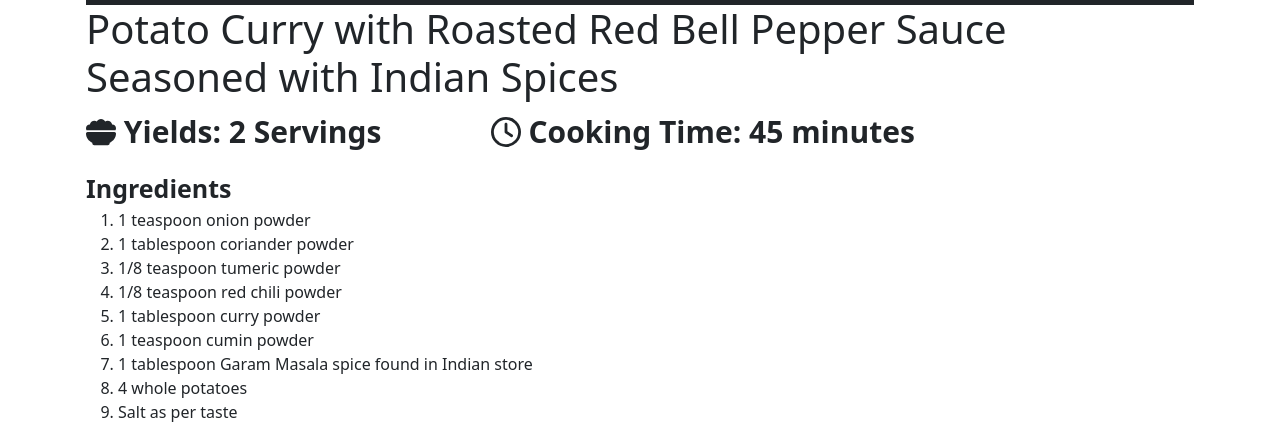
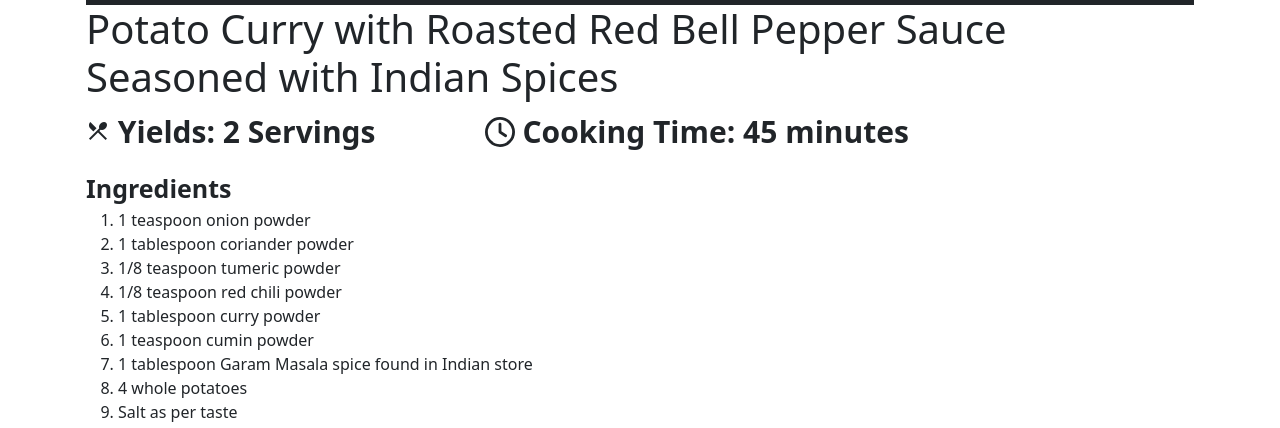
Before and after one commit to riteshkarwa/FearlessVegetarian, a React app: page /potatocapsicum in a window 1280 px wide. Shown: the part 367-795 px from the top of the page. Built offline with nearby package versions, Linux system fonts and the light colour scheme.

Commit message:
Add files via upload

```diff
--- a/src/Peanutsd.js
+++ b/src/Peanutsd.js
@@ -3,9 +3,6 @@ import Image from 'react-bootstrap/Image';
 import MediaQuery from 'react-responsive';
 import { FontAwesomeIcon } from '@fortawesome/react-fontawesome';
 import { faClock } from '@fortawesome/free-regular-svg-icons';
-import { faBowlFood } from '@fortawesome/free-solid-svg-icons';
-
-
 
 class Peanutsd extends Component {
     render() {
--- a/src/Potatobhurji.js
+++ b/src/Potatobhurji.js
@@ -2,7 +2,6 @@ import React, { Component } from "react";
 import Image from 'react-bootstrap/Image';
 import { FontAwesomeIcon } from '@fortawesome/react-fontawesome';
 import { faClock } from '@fortawesome/free-regular-svg-icons';
-import { faBowlFood } from '@fortawesome/free-solid-svg-icons';
 
 class Potatobhurji extends Component {
   render() {
--- a/src/Potatocapsicum.js
+++ b/src/Potatocapsicum.js
@@ -2,14 +2,13 @@ import React, { Component } from "react";
 import Image from 'react-bootstrap/Image';
 import { FontAwesomeIcon } from '@fortawesome/react-fontawesome';
 import { faClock } from '@fortawesome/free-regular-svg-icons';
-import { faBowlFood } from '@fortawesome/free-solid-svg-icons';
 
 class Potatocapsicum extends Component {
     render() {
         return (
           <div>
             <h1>Potato Curry with Roasted Red Bell Pepper Sauce Seasoned with Indian Spices</h1>
-            <p className="serving"> <FontAwesomeIcon icon={faBowlFood} /> Yields: 2 Servings &nbsp; &nbsp; &nbsp; &nbsp; &nbsp; &nbsp; &nbsp;
+            <p className="serving"> <span class="material-symbols-sharp"> restaurant_menu </span> Yields: 2 Servings &nbsp; &nbsp; &nbsp; &nbsp; &nbsp; &nbsp; &nbsp;
                 <FontAwesomeIcon icon={faClock} />  Cooking Time: 45 minutes
             </p>
             <div className="ingredients">Ingredients</div>
```
Also changed, not shown: build/asset-manifest.json, build/cooking-pot.png (added), build/index.html, build/static/js/main.2137e4e2.js.LICENSE.txt (added), 4 other files.
